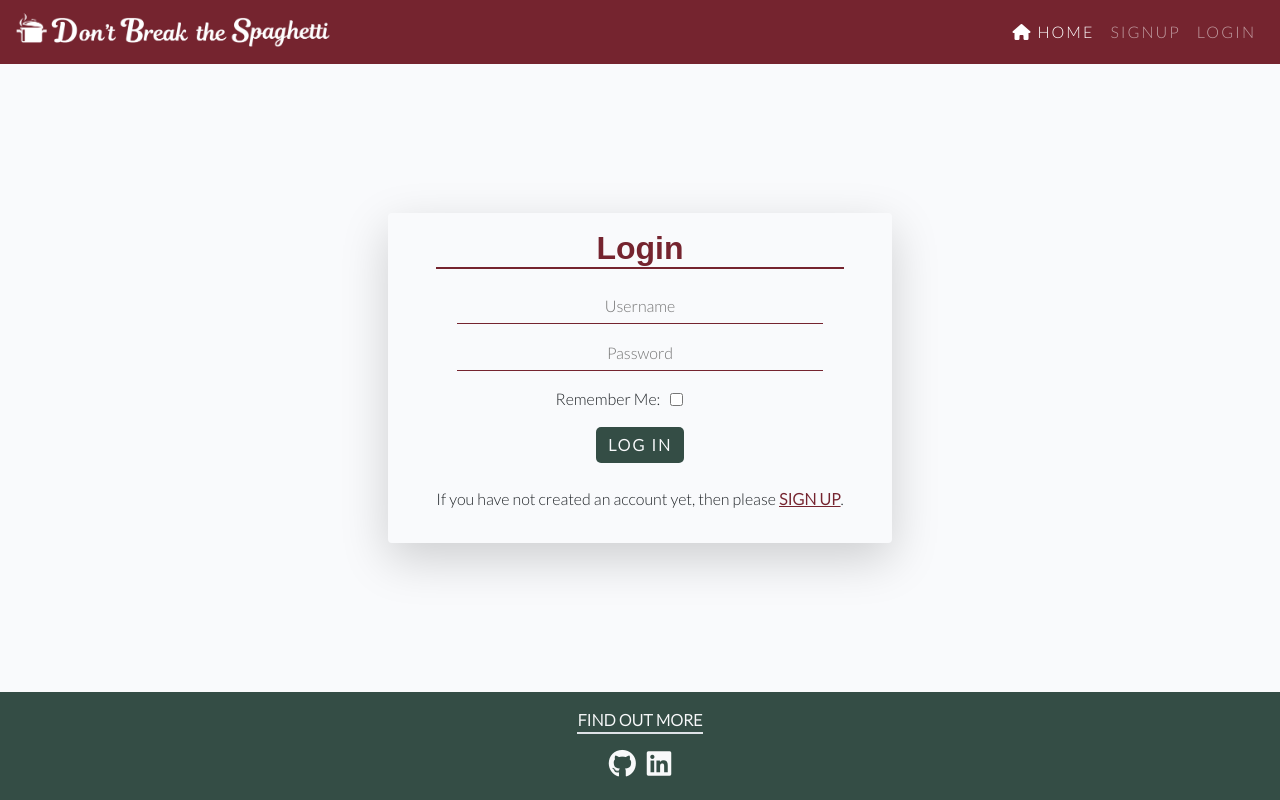
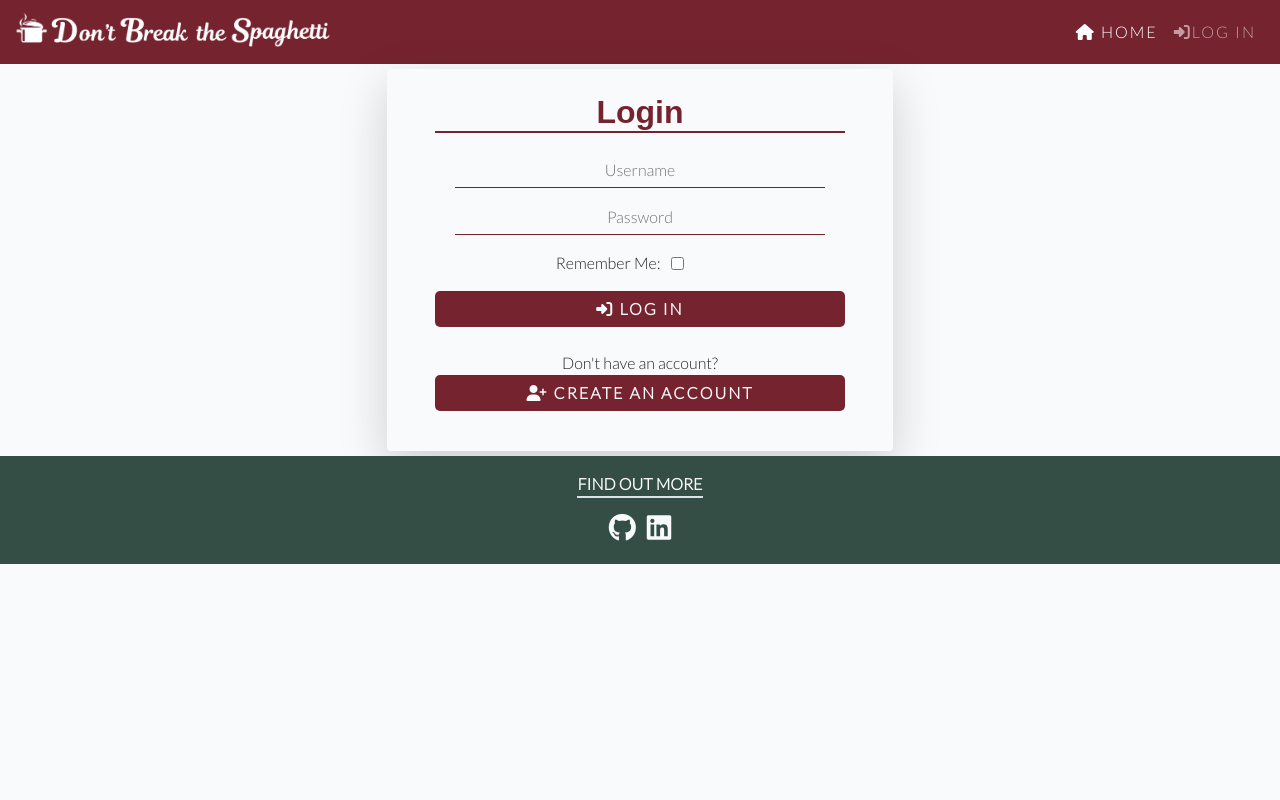
Before and after one commit to HMuraja/recipe-book-v2, a Django app: page /accounts/login/ in a window 1280 px wide. Run offline with Django 3.2, Linux system fonts and the light colour scheme; some libraries are stand-ins or nearby versions; some web fonts are replaced.

Commit message:
Update log in, register and log out forms

```diff
--- a/dbts_static/css/style.css
+++ b/dbts_static/css/style.css
@@ -90,6 +90,10 @@ body {
     color: var(--c-red);
 }
 /*Sing up and log in*/
+.login-box-width{
+    min-width: 500px;
+    margin: 5px;
+}
 .form-title{
     font-family: 'Fira Sans Condensed', sans-serif;
     color: var(--c-red);
--- a/templates/account/login.html
+++ b/templates/account/login.html
@@ -3,16 +3,14 @@
 {% load i18n %}
 {% load account socialaccount %}
 
-{% block head_title %}{% trans "Login" %}{% endblock %}
+{% block head_title %}{% endblock %}
 
 {% block content %}
 <!-- Login, template modified from AllAuth template libraray -->
 
-<div class="row h-100">
-  <div class="col-auto m-auto shadow-lg py-3 px-5 rounded text-center">
-    <h2 class="form-title text-center border-bottom border-2 border-green">{% trans "Login" %}</h2>
-
-
+<div class="row h-100 login-box-width">
+  <div class="col-auto m-auto shadow-lg py-4 px-5 rounded text-center login-box-width">
+    <h2 class="form-title text-center border-bottom border-2 border-green">Login</h2>
 
     <form class="login my-4" method="POST" action="{% url 'account_login' %}">
       {% csrf_token %}
@@ -20,10 +18,19 @@
       {% if redirect_field_value %}
       <input type="hidden" name="{{ redirect_field_name }}" value="{{ redirect_field_value }}" />
       {% endif %}
-      <button class="btn btn-green text-uppercase text-spaced fw-bold" type="submit">{% trans "Log In" %}</button>
+      <button class="btn btn-red text-uppercase text-spaced fw-bold w-100" type="submit">
+        <i class="fa-solid fa-right-to-bracket"></i>
+        Log In
+      </button>
     </form>
-    <p>{% blocktrans %}If you have not created an account yet, then please
-      <a class="text-red fw-bold text-uppercase pt-2" href="{{ signup_url }}">sign up</a>.{% endblocktrans %}</p>
+    <p>{% blocktrans %}Don't have an account?
+      <a class="btn btn-red fw-bold text-uppercase text-spaced w-100" href="{{ signup_url }}">
+        <i class="fa-solid fa-user-plus"></i>
+        Create an Account
+      </a>
+      {% endblocktrans %}
+    </p>
+
 
   </div>
 </div>
--- a/templates/base.html
+++ b/templates/base.html
@@ -2,7 +2,7 @@
 {% load cloudinary %}
 
 <!DOCTYPE html>
-<html lang="en" class="h-100">
+<html lang="en">
 
 <head>
     <!-- Meta -->
@@ -33,7 +33,7 @@
 
 </head>
 
-<body class="d-flex flex-column v-100 h-100 white-bg">
+<body class="d-flex flex-column h-100 h-100 white-bg">
 
     <div class="v-100 m-0 bg-c-red">
             <!-- NavBar-->
@@ -78,10 +78,10 @@
                         <!-- NavBar options for viewers -->
                         {% else %}
                         <li class="nav-item me-auto text-uppercase">
-                            <a class="nav-link" href="{% url 'account_signup' %}">Signup</a>
-                        </li>
-                        <li class="nav-item me-auto text-uppercase">
-                            <a class="nav-link" href="{% url 'account_login' %}">Login</a>
+                            <a class="nav-link" href="{% url 'account_login' %}">
+                                <i class="fa-solid fa-right-to-bracket"></i>Log In
+
+                            </a>
                         </li>
                         {% endif %}
                     </ul>
```
Also changed, not shown: templates/account/logout.html (+14 -14 lines), templates/account/signup.html (+10 -7 lines).
